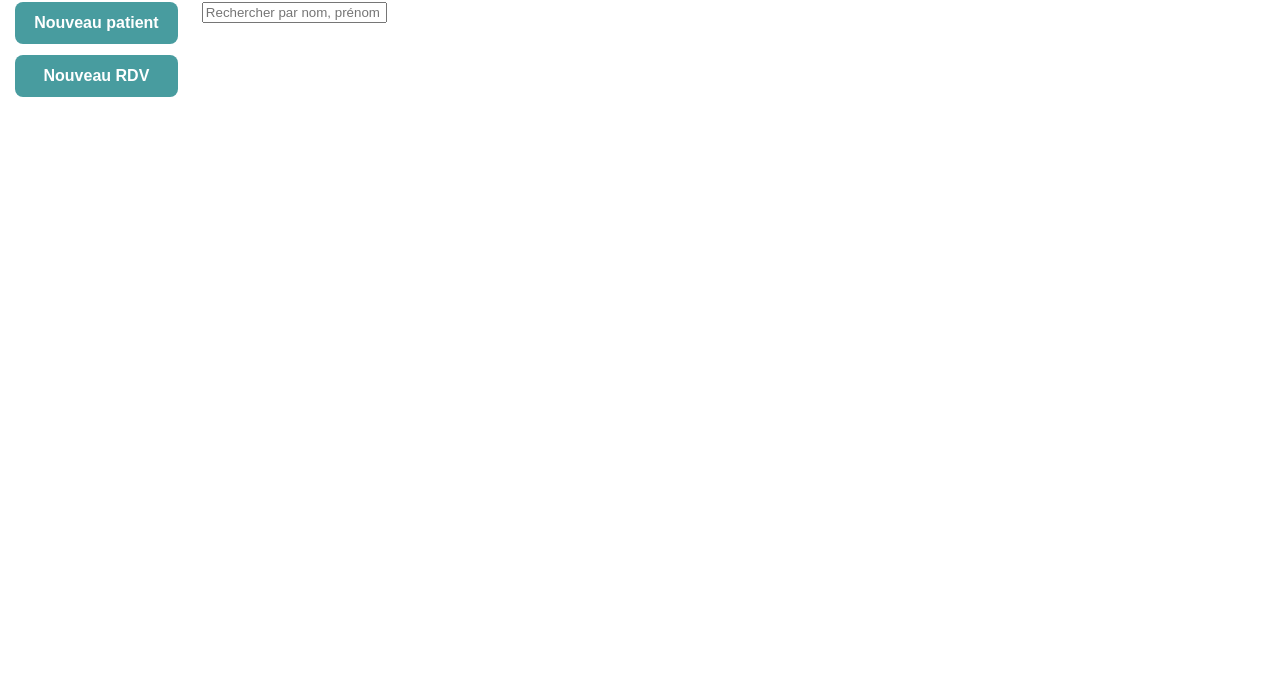
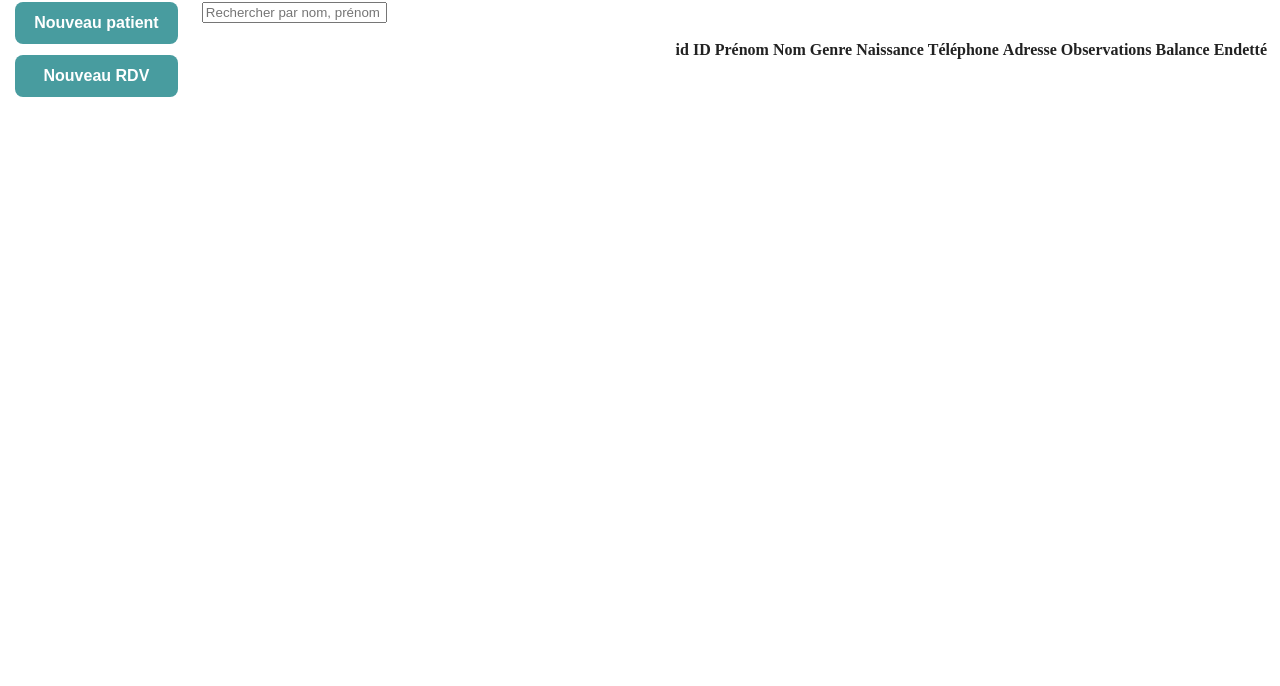
Before and after one commit to freud87/cabinet, a plain HTML site: page patients.html in a window 1280 px wide. Shown: the part 114-800 px from the top of the page. Drawn offline with Linux system fonts and the light colour scheme.

Commit message:
Update patients.html

```diff
--- a/patients.html
+++ b/patients.html
@@ -32,7 +32,22 @@
 					<input type="text" id="search-input" placeholder="Rechercher par nom, prénom ou téléphone" onkeyup="filtrerPatients()">
 				</div>
 				<table>
-				      <thead></thead>
+				      <thead>
+					      <tr>
+						      <th>id</th>
+						      <th>ID</th>
+						      <th>Prénom</th>
+						      <th>Nom</th>
+						      <th>Genre</th>
+						      <th>Naissance</th>
+						      <th>Téléphone</th>
+						      <th>Adresse</th>
+						      <th>Observations</th>
+						      <th>Balance</th>
+						      <th>Endetté</th>
+					      </tr>
+
+				      </thead>
 				      <tbodyid="table-patients"></tbody>
 				</table>
 			</div>
```
